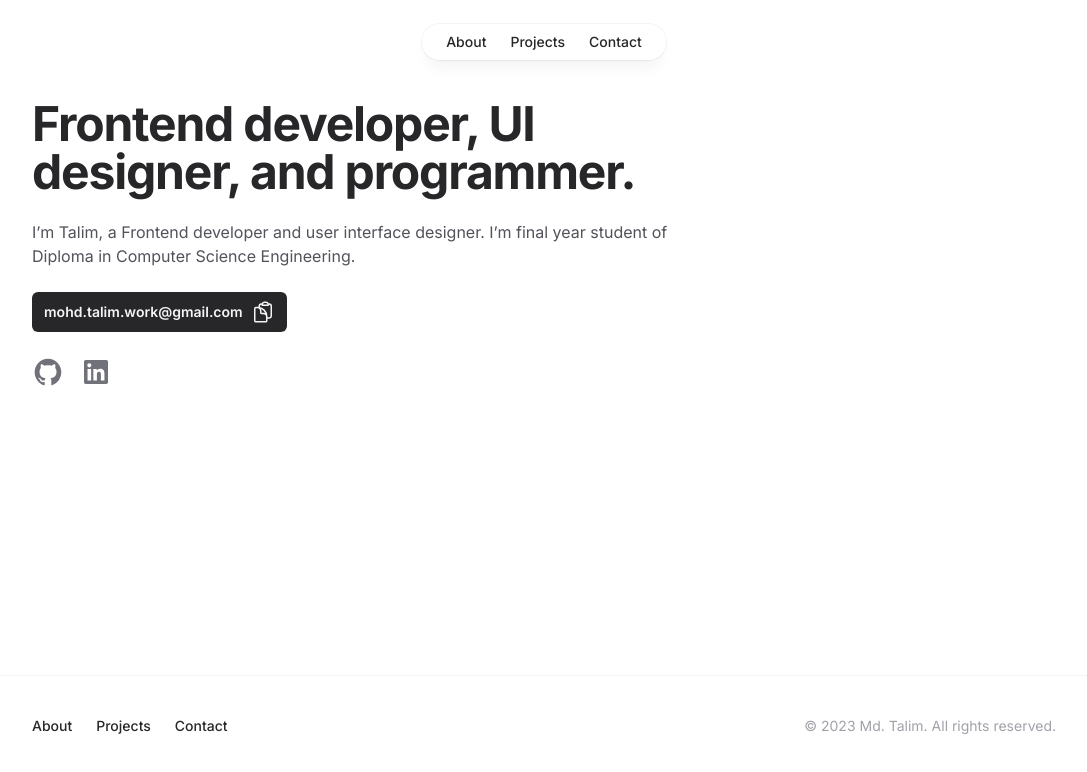
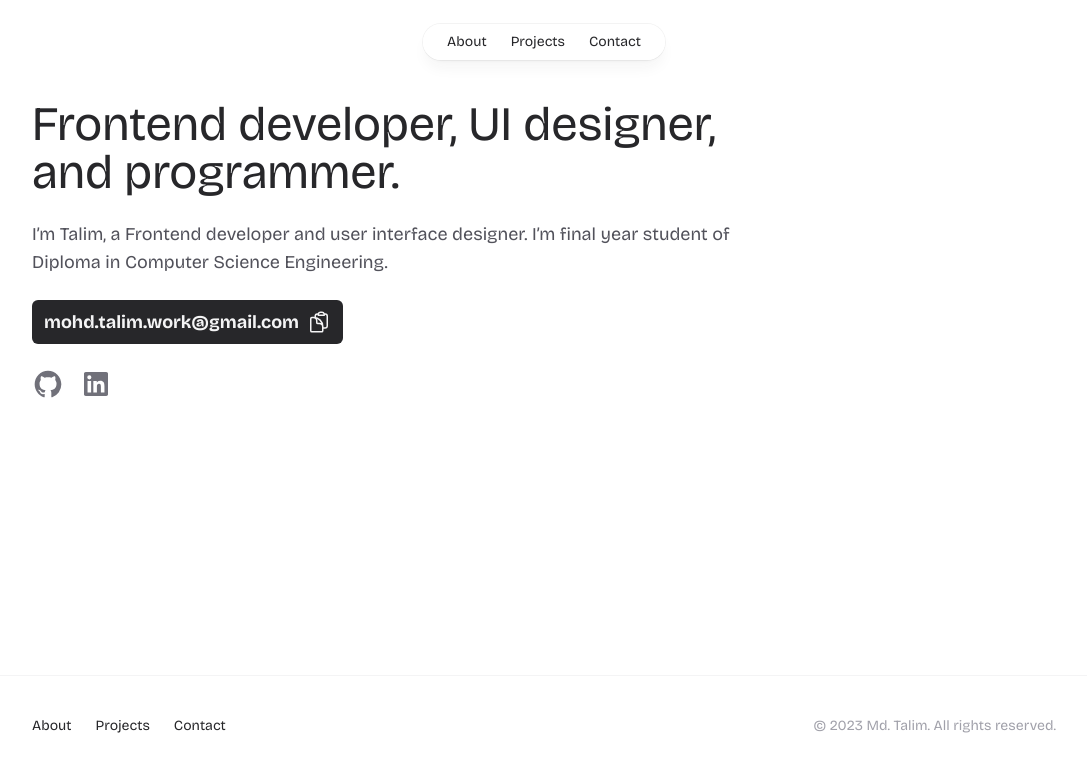
Before and after one commit to Md-Talim/Md-Talim, a Next.js app: page / in a window 1280 px wide. Shown: the top 772 px of the page, without its empty margins (96-1183 px from the left). Built offline with nearby package versions, Linux system fonts and the light colour scheme.

Commit message:
Change the font

```diff
--- a/package.json
+++ b/package.json
@@ -10,6 +10,7 @@
   },
   "dependencies": {
     "@headlessui/react": "^1.7.17",
+    "@next/font": "^13.4.19",
     "@tailwindcss/typography": "^0.5.4",
     "@types/node": "20.5.6",
     "@types/react": "18.2.21",
--- a/src/app/layout.tsx
+++ b/src/app/layout.tsx
@@ -1,10 +1,13 @@
+import { Layout } from '@/components/Layout';
 import '@/styles/globals.css';
 import type { Metadata } from 'next';
-import { Inter } from 'next/font/google';
+import { Bricolage_Grotesque } from 'next/font/google';
 import { Providers } from './providers';
-import { Layout } from '@/components/Layout';
 
-const inter = Inter({ subsets: ['latin'] });
+const bricolageGrotesque = Bricolage_Grotesque({
+  weight: ['400', '700'],
+  subsets: ['latin'],
+});
 
 export const metadata: Metadata = {
   title: {
@@ -21,7 +24,9 @@ export default function RootLayout({
 }) {
   return (
     <html lang="en" className="h-full antialiased" suppressHydrationWarning>
-      <body className={`flex h-full bg-zinc-50 ${inter.className}`}>
+      <body
+        className={`flex h-full bg-zinc-50 ${bricolageGrotesque.className}`}
+      >
         <Providers>
           <div className="flex w-full">
             <Layout>{children}</Layout>
--- a/src/app/page.tsx
+++ b/src/app/page.tsx
@@ -1,10 +1,6 @@
 import Container from '@/components/Container';
 import CopyToClipboard from '@/components/CopyToClipboard';
-import {
-  GitHubIcon,
-  LinkedInIcon,
-  TwitterIcon,
-} from '@/components/SocialIcons';
+import { GitHubIcon, LinkedInIcon } from '@/components/SocialIcons';
 import Link from 'next/link';
 
 const SocialLink = ({
@@ -27,11 +23,11 @@ const Home = () => {
   return (
     <>
       <Container className="mt-9">
-        <div className="max-w-2xl">
-          <h1 className="text-4xl font-bold tracking-tight text-zinc-800 sm:text-5xl">
+        <div className="max-w-3xl">
+          <h1 className="text-4xl text-zinc-800 sm:text-5xl">
             Frontend developer, UI designer, and programmer.
           </h1>
-          <p className="mt-6 text-base text-zinc-600">
+          <p className="mt-6 text-lg text-zinc-600">
             I’m Talim, a Frontend developer and user interface designer. I’m
             final year student of Diploma in Computer Science Engineering.
           </p>
--- a/src/components/Button.tsx
+++ b/src/components/Button.tsx
@@ -1,6 +1,5 @@
+import clsx from 'clsx';
 import React from 'react';
-import Link from 'next/link';
-import clsx from 'clsx';
 
 interface ButtonProps extends React.ButtonHTMLAttributes<HTMLButtonElement> {
   variant?: 'primary' | 'secondary';
--- a/src/components/CopyToClipboard.tsx
+++ b/src/components/CopyToClipboard.tsx
@@ -30,7 +30,7 @@ const CopyToClipboard = ({ text }: Props) => {
       className="mt-6 flex gap-2"
       onClick={() => navigator.clipboard.writeText(text)}
     >
-      <p>{text}</p>
+      <p className="text-lg">{text}</p>
       <div className="max-w-full">
         <CopyIcon />
       </div>
```
Also changed, not shown: 1 other file (tests, documents, lock files or other folders).
